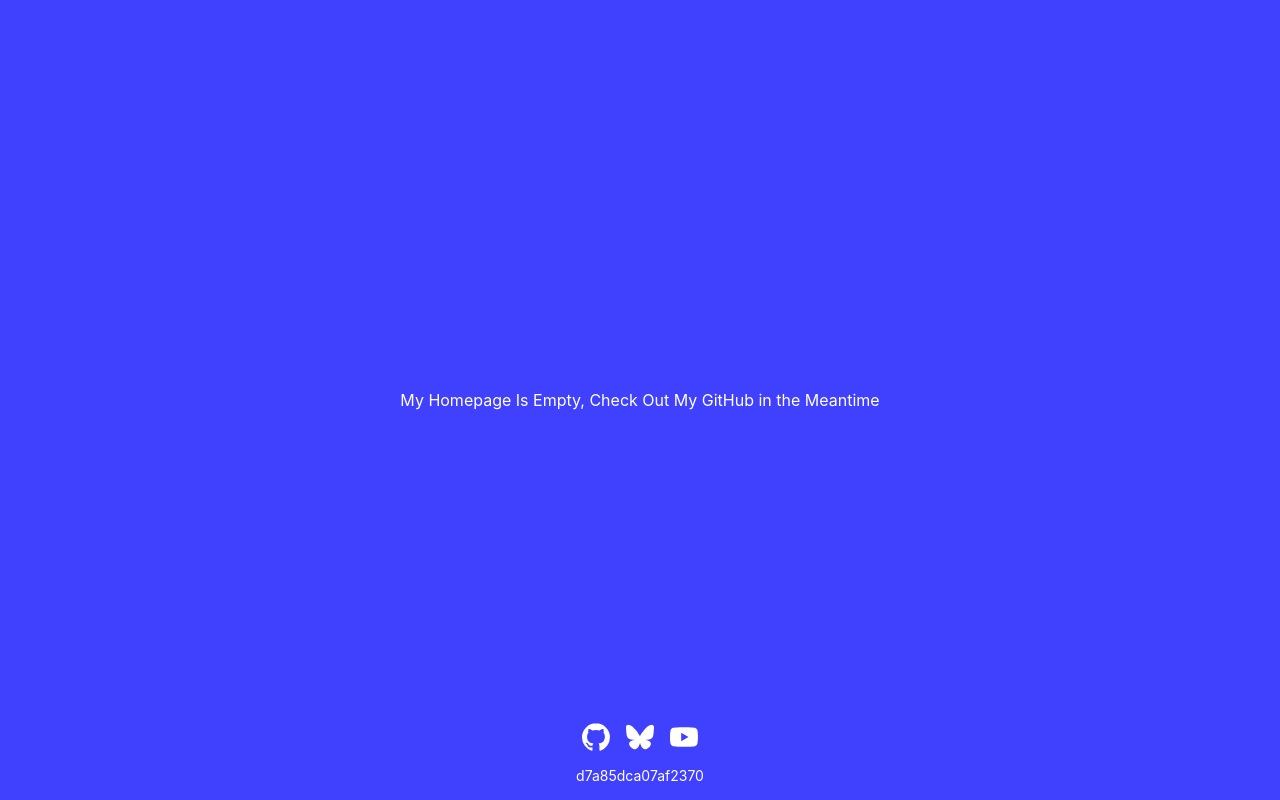
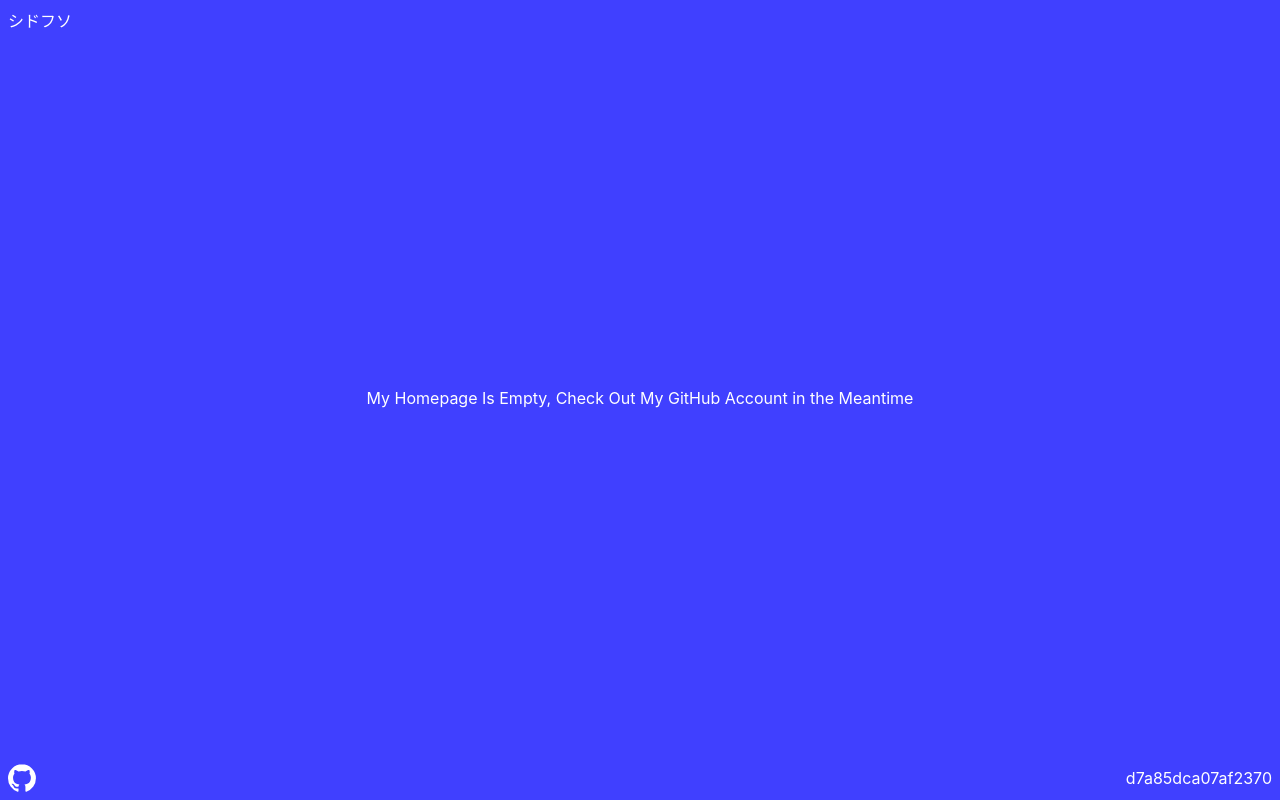
Before and after one commit to cdfzo/com, a plain HTML site: page public/index.html in a window 1280 px wide. Drawn offline with Linux system fonts and the light colour scheme.

Commit message:
Update website

```diff
--- a/public/index.html
+++ b/public/index.html
@@ -2,9 +2,9 @@
 <html lang="en-US">
 <head>
   <meta name="viewport" content="width=device-width,initial-scale=1">
-  <title lang="ja-JP">シドフソ</title>
-  <meta name="description" content="if i can make you happy i will run the execution">
-  <meta name="keywords" content="cdfzo,d7a85dca07af2370">
+  <title>cdfzo</title>
+  <meta name="description" content="we are trapped in this strange, strange simulation">
+  <meta name="keywords" content="cdfzo">
   <meta name="author" content="cdfzo">
   <meta name="theme-color" content="#4040ff">
   <meta name="referrer" content="no-referrer">
@@ -13,31 +13,24 @@
   <link rel="stylesheet" href="/main.css">
   <meta property="og:site_name" content="cdfzo">
   <meta property="og:title" content="cdfzo">
-  <meta property="og:description" content="if i can make you happy i will run the execution">
+  <meta property="og:description" content="we are trapped in this strange, strange simulation">
   <meta property="og:url" content="https://cdfzo.com">
   <meta property="og:image" content="https://cdfzo.com/images/open-graph.png">
   <meta property="og:image:type" content="image/png">
   <meta property="og:type" content="website">
   <meta property="og:locale" content="en-US">
-  <link rel="icon" href="/favicon.ico" type="image/x-icon">
+  <link rel="icon" href="/favicon.ico" type="image/svg">
 </head>
 <body>
-  <p>My Homepage Is Empty, Check Out My GitHub in the Meantime</p>
-  <div id="links">
-    <div>
-      <a href="https://github.com/cdfzo">
-        <img src="images/github.svg" alt="GitHub">
-      </a>
-      <a href="https://bsky.app/profile/cdfzo.com">
-        <img src="images/bluesky.svg" alt="Bluesky">
-      </a>
-      <a href="https://www.youtube.com/@cdfzo">
-        <img src="images/youtube.svg" alt="YouTube">
-      </a>
-    </div>
+  <h1 lang="ja-JP">シドフソ</h1>
+  <p>My Homepage Is Empty, Check Out My GitHub Account in the Meantime</p>
+  <footer>
+    <a href="https://github.com/cdfzo">
+      <img src="images/github.svg" alt="GitHub">
+    </a>
     <a id="pgp" href="https://keys.openpgp.org/vks/v1/by-fingerprint/7510C9BB4E0BB8FE3E794752D7A85DCA07AF2370">
       d7a85dca07af2370
     </a>
-  </div>
+  </footer>
 </body>
 </html>
--- a/public/main.css
+++ b/public/main.css
@@ -11,10 +11,18 @@ body {
   background-color: #4040ff;
   color: #fff;
   flex-direction: column;
-  font: 400 16px -apple-system, BlinkMacSystemFont, Roboto, system-ui, Helvetica, Arial, sans-serif;
+  font: 400 16px -apple-system, BlinkMacSystemFont, Roboto, Helvetica, Arial, system-ui, sans-serif;
   height: 100%;
-  justify-content: center;
+  justify-content: space-between;
   width: 100%;
+}
+
+h1,
+footer {
+  align-items: center;
+  justify-content: space-between;
+  width: 100%;
+  padding: .5rem;
 }
 
 p {
@@ -27,27 +35,6 @@ a:is(:hover, :focus) {
   text-decoration: underline;
 }
 
-#links {
-  align-items: center;
-  bottom: .5rem;
-  flex-direction: column;
-  position: absolute;
-  width: 100%;
-}
-
-#links div {
-  width: fit-content;
-}
-
-#links a {
-  margin: .5rem;
-}
-
-#links img {
-  overflow: hidden;
+img {
   width: 1.75rem;
 }
-
-#pgp {
-  font-size: .875rem;
-}
--- a/public/sitemap.xml
+++ b/public/sitemap.xml
@@ -2,6 +2,6 @@
 <urlset xmlns="http://www.sitemaps.org/schemas/sitemap/0.9">
   <url>
     <loc>https://cdfzo.com/</loc>
-    <lastmod>2024-03-29</lastmod>
+    <lastmod>2024-07-06</lastmod>
   </url>
 </urlset>
```
Also changed, not shown: public/favicon.ico, public/images/bluesky.svg (deleted), public/images/youtube.svg (deleted).
